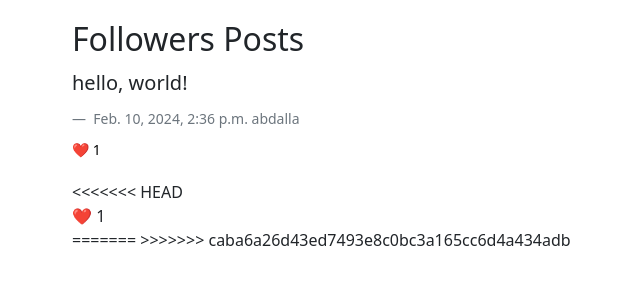
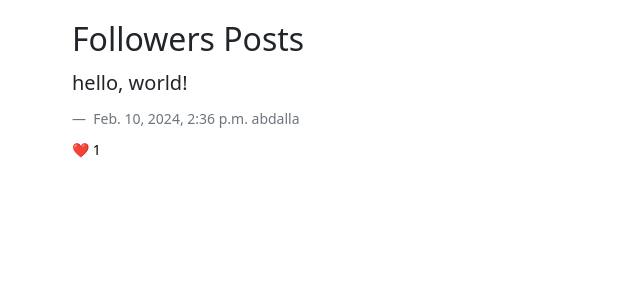
Before and after one commit to abdalla-diaai/network, a Django app: template network/templates/network/following.html in a window 1280 px wide. Shown: the part 76-376 px from the top of the page, without its empty margins (10-650 px from the left). Run offline with Django 3.2, Linux system fonts and the light colour scheme; the template is opened without the code that fills it: values that come from a table or form of the project are taken from there, others are empty; a user stored in the database is signed in; data comes from the database, SQL or seed files in the repository; both versions use the stored data as it was after the commit; some libraries are stand-ins or nearby versions.

Commit message:
removed merge conflict in following view.

```diff
--- a/network/templates/network/following.html
+++ b/network/templates/network/following.html
@@ -21,10 +21,6 @@
         <button data-like={{ post.id }} type="submit" class="like-button">❤️ <span class="current-likes">{{ post.likes }}</span></button>
     </form>
 </figcaption>
-<<<<<<< HEAD
-<div><span>❤️ {{ post.likes }}</span></div>
-=======
->>>>>>> caba6a26d43ed7493e8c0bc3a165cc6d4a434adb
 {% endif %}
 {% endfor %}
 {% endfor %}
```
Also changed, not shown: db.sqlite3 (added), network/migrations/0001_initial.py (added), network/migrations/__init__.py (added).
